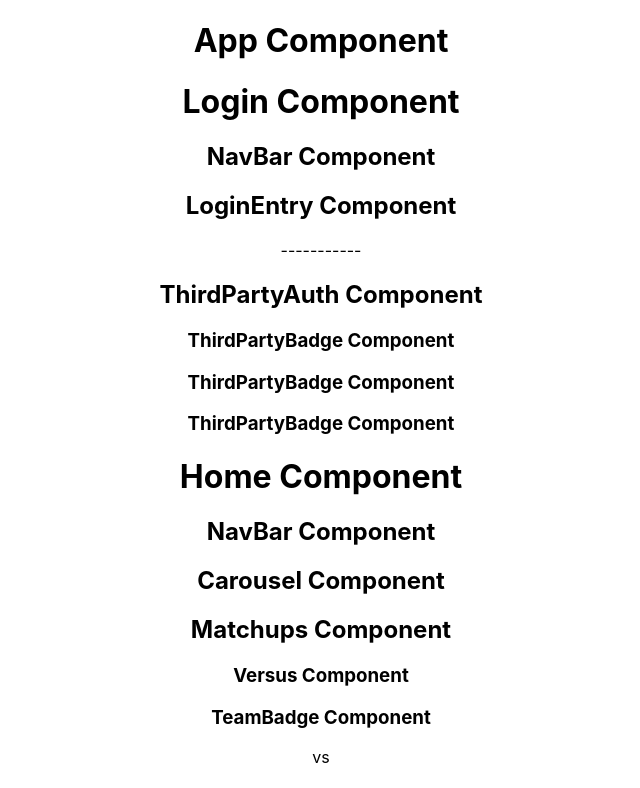
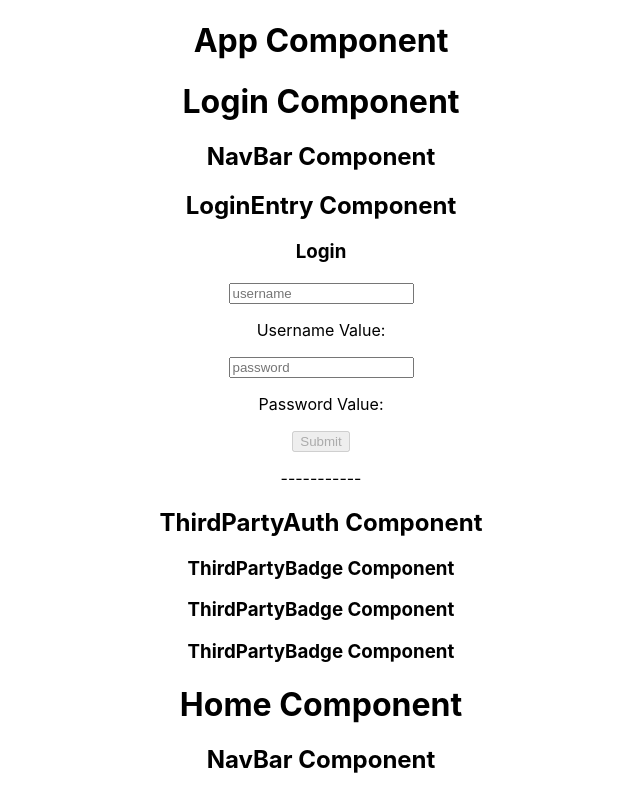
Before and after one commit to jstaples50/ff_web_app, a React (Create React App) app: page / in a window 1280 px wide. Shown: the top 788 px of the page, without its empty margins (319-959 px from the left). Built offline with nearby package versions, Linux system fonts and the light colour scheme.

Commit message:
loginEntry: created basic functionality for login form

```diff
--- a/src/Routes/login-components/LoginEntry.jsx
+++ b/src/Routes/login-components/LoginEntry.jsx
@@ -1,9 +1,37 @@
-import React from "react";
+import React, { useState } from "react";
 
 const LoginEntry = () => {
+  const [username, setUsername] = useState("");
+  const [password, setPassword] = useState("");
+
+  const handleUsernameChange = (event) => {
+    setUsername(event.target.value);
+  };
+  const handlePasswordChange = (event) => {
+    setPassword(event.target.value);
+  };
+
   return (
     <div>
       <h2>LoginEntry Component</h2>
+      <h3>Login</h3>
+      <form>
+        <input
+          type="text"
+          value={username}
+          placeholder="username"
+          onChange={handleUsernameChange}
+        />
+        <p>Username Value: {username}</p>
+        <input
+          type="text"
+          value={password}
+          placeholder="password"
+          onChange={handlePasswordChange}
+        />
+        <p>Password Value: {password}</p>
+        <button disabled={username === "" || password === ""}>Submit</button>
+      </form>
     </div>
   );
 };
```
